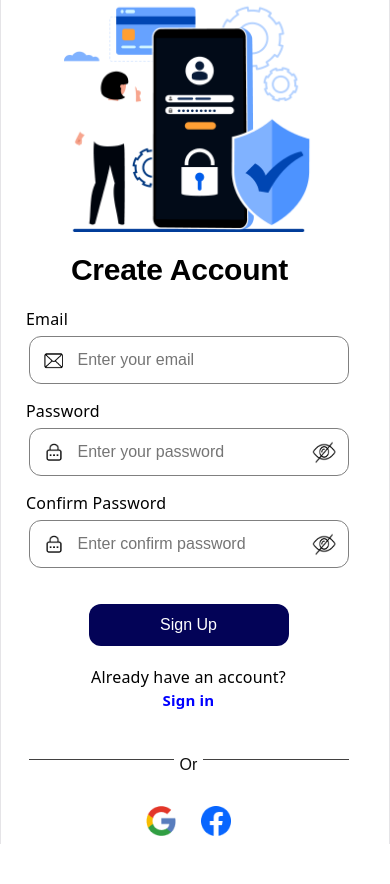
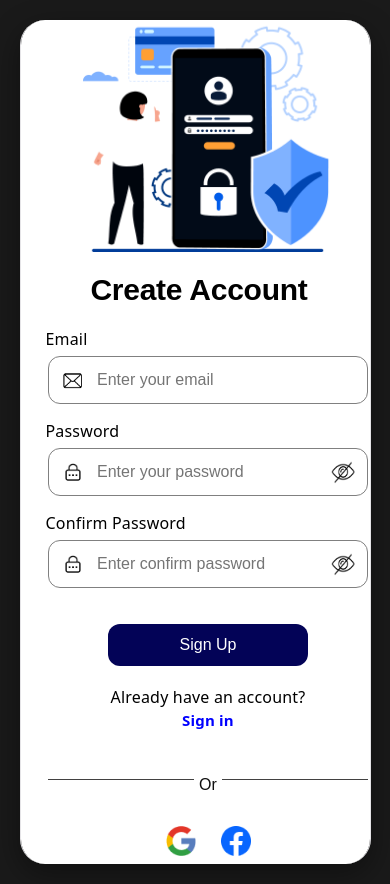
Before and after one commit to rumpa169/Recharge, a React (Vite) app in the folder React/: page /Signup in a window 390 px wide. Before the commit the page ends 846 px from the top, so only its background shows below. Built offline with nearby package versions, Linux system fonts and the light colour scheme.

Commit message:
Add global mobile frame layout

```diff
--- a/React/src/index.css
+++ b/React/src/index.css
@@ -109,3 +109,39 @@ code {
   padding: 4px 8px;
   background: var(--code-bg);
 }
+
+
+
+body {
+  background-color: #1a1a1a;
+  display: flex;
+  justify-content: center;
+  align-items: center;
+  min-height: 100vh;
+  margin: 0;
+  padding: 20px 0;
+  box-sizing: border-box;
+}
+
+#root {
+  width: 375px;
+  max-width: 90vw;
+  height: 600px;
+  max-height: calc(100vh - 40px);
+
+  border-radius: 25px;
+  background-color: #ffffff;
+  box-shadow: 0 10px 30px rgba(0, 0, 0, 0.4);
+
+  overflow-y: auto;
+  overflow-x: hidden;
+}
+
+
+#root::-webkit-scrollbar {
+  display: none;
+}
+#root {
+  -ms-overflow-style: none;
+  scrollbar-width: none;
+}
```
